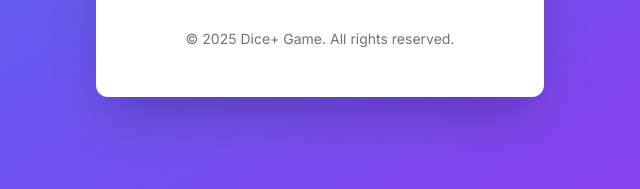
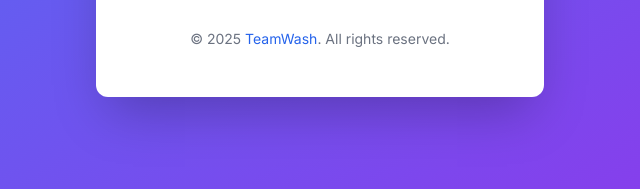
Before and after one commit to Kajo0/public-pages, a plain HTML site: page dice-plus-game/index.html in a window 1280 px wide. Shown: the part 559-748 px from the top of the page, 320-960 px from the left. Drawn offline with nearby package versions, Linux system fonts and the light colour scheme.

Commit message:
Updated Dice+ copyright

```diff
--- a/dice-plus-game/index.html
+++ b/dice-plus-game/index.html
@@ -70,7 +70,7 @@
         </details>
 
         <p class="mt-8 text-sm text-gray-500">
-            &copy; 2025 Dice+ Game. All rights reserved.
+            &copy; 2025 <a href="https://play.google.com/store/apps/developer?id=TeamWash" target="_blank" rel="noopener noreferrer" class="text-blue-600 hover:underline">TeamWash</a>. All rights reserved.
         </p>
     </div>
 </body>
```
